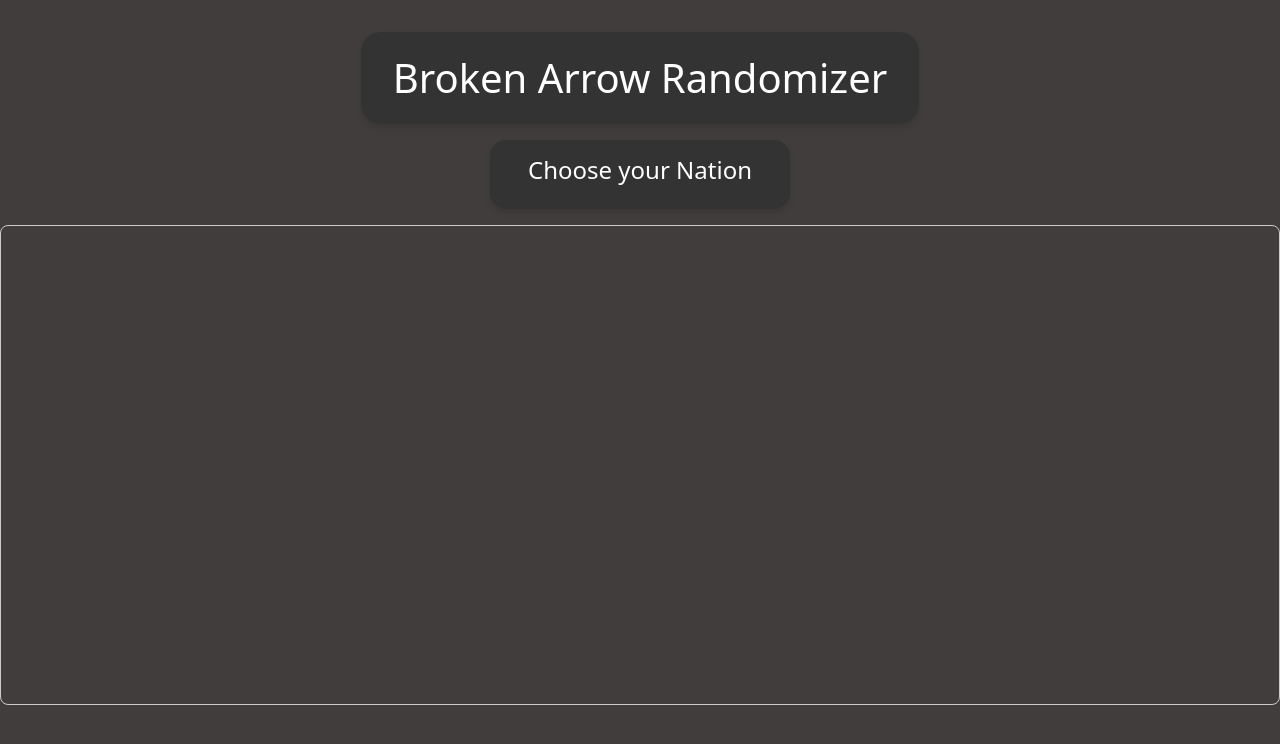
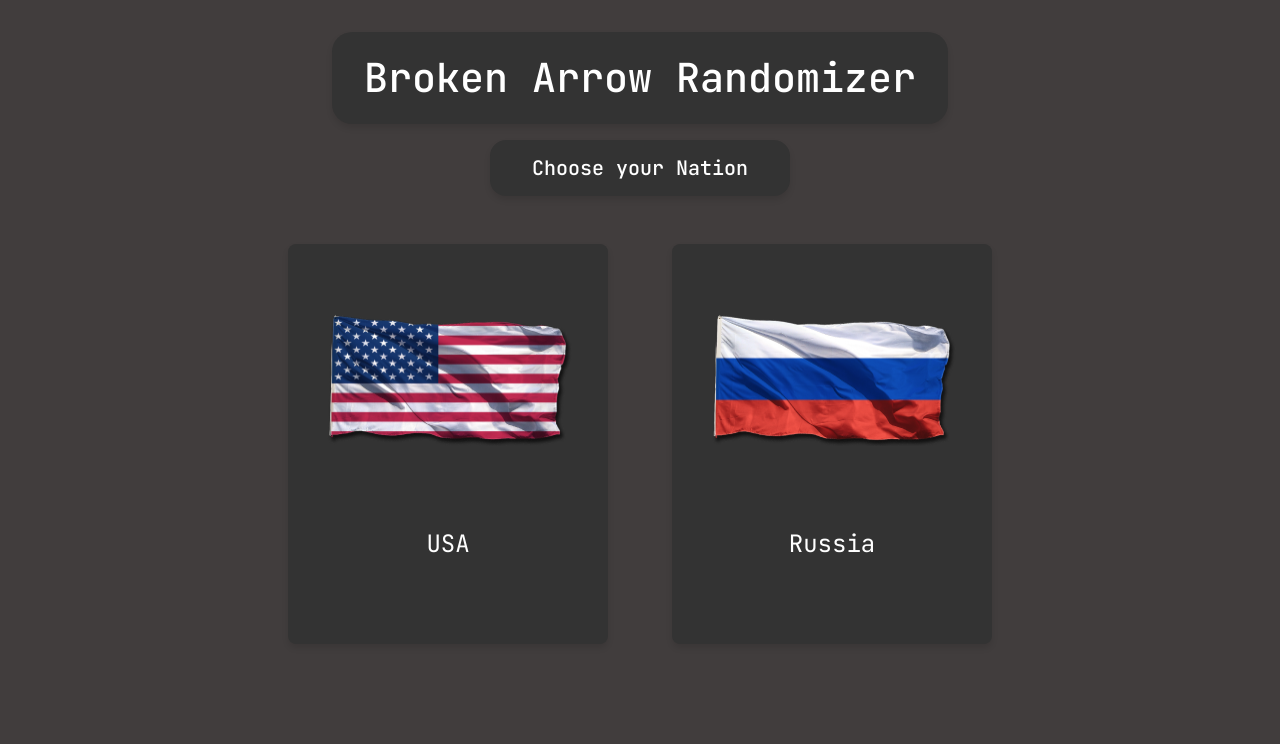
Before and after one commit to GetSerious495/broken-arrow-randomizer, a React (Vite) app: page / in a window 1280 px wide. Shown: the top 744 px of the page. Built offline with nearby package versions, Linux system fonts and the light colour scheme.

Commit message:
base UI mostly done

```diff
--- a/index.html
+++ b/index.html
@@ -4,6 +4,9 @@
     <meta charset="UTF-8" />
     <link rel="icon" type="image/svg+xml" href="/vite.svg" />
     <meta name="viewport" content="width=device-width, initial-scale=1.0" />
+    <link rel="preconnect" href="https://fonts.googleapis.com" />
+    <link rel="preconnect" href="https://fonts.gstatic.com" crossorigin />
+    <link href="https://fonts.googleapis.com/css2?family=JetBrains+Mono:ital,wght@0,100..800;1,100..800&display=swap" rel="stylesheet" />
     <title>broken-arrow-randomizer</title>
   </head>
   <body>
--- a/src/App.css
+++ b/src/App.css
@@ -21,7 +21,8 @@
   color: #ffffff;
   font-size: 2.5rem;
   padding-top: 0.5rem;
-  margin-bottom: 0.5rem
+  margin-bottom: 0.5rem;
+  font-family: "JetBrains Mono", monospace;
 }
 
 .titlecard {
@@ -41,13 +42,42 @@
 
 .option-text {
   color: #ffffff;
-  font-size: 1.5rem;
+  font-size: 1.25rem;
+  font-family: "JetBrains Mono", monospace;
+  margin:0;
 }
 
 .nation-select {
+  display: flex;
+  justify-content: center;
   width: 100vw;
   height: 30rem;
+}
+
+.nation {
+  background-color: #333333;
+  display: flex;
+  flex-direction: column;
+  align-items: center;
+  justify-content: center;
+  width: 20rem;
+  margin-top: 2rem;
+  margin-left: 2rem;
+  margin-right: 2rem;
+  height: 25rem;
   font-size: 1rem;
   border-radius: 0.5rem;
-  border: 1px solid #ccc;
+  box-shadow: 0 4px 6px rgba(0, 0, 0, 0.1);
 }
+
+.flag {
+  border-radius: 0.5rem;
+  margin-bottom: 4rem;
+}
+
+.nation-text {
+  font-family: "JetBrains Mono", monospace;
+  color: #ffffff;
+  font-size: 1.5rem;
+  margin-top: 1rem;
+}
--- a/src/App.tsx
+++ b/src/App.tsx
@@ -1,21 +1,29 @@
-import './App.css';
+import React from "react";
+import usFlag from "./assets/images/usa-20flag_png.png";
+import ruFlag from "./assets/images/rus-20flag_png.png";
+import "./App.css";
 
 const App = () => {
-
   return (
     <>
       <div className="container">
-
-        <div className='titlecard'>
-          <h1 className='title'>Broken Arrow Randomizer</h1>
+        <div className="titlecard">
+          <h1 className="title">Broken Arrow Randomizer</h1>
         </div>
 
         <div className="option-1">
-          <h2 className='option-text'>Choose your Nation</h2>
+          <h2 className="option-text">Choose your Nation</h2>
         </div>
 
         <div className="nation-select">
-
+          <div className="nation">
+            <img src={usFlag} alt="USA Flag" className="flag" />
+            <p className="nation-text">USA</p>
+          </div>
+          <div className="nation">
+            <img src={ruFlag} alt="RU Flag" className="flag" />
+            <p className="nation-text">Russia</p>
+          </div>
         </div>
       </div>
     </>
```
Also changed, not shown: src/assets/images/rus-20flag_png.png (added), src/assets/images/usa-20flag_png.png (added).
